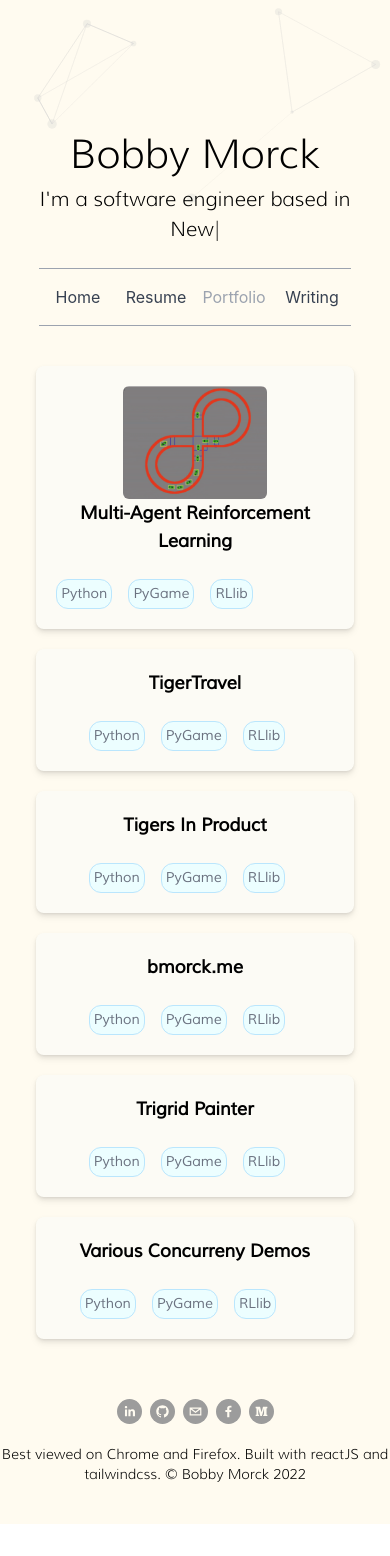
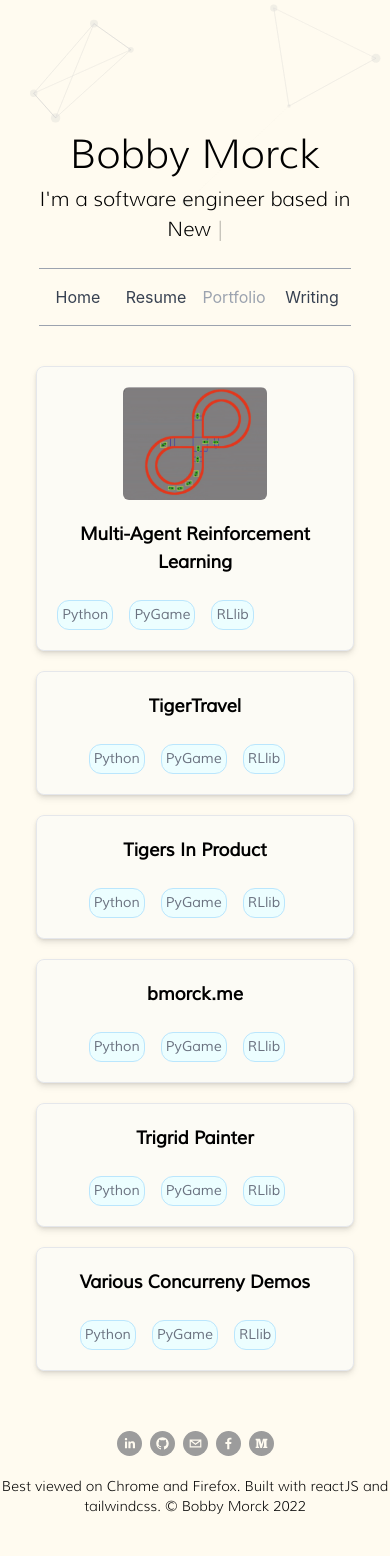
Before and after one commit to bmorck/personal-site, a React (Create React App) app: page /Portfolio in a window 390 px wide. Before the commit the page ends 1524 px from the top, so only its background shows below. Built offline with nearby package versions, Linux system fonts and the light colour scheme.

Commit message:
add border to cards and add padding and fix link

```diff
--- a/src/components/Portfolio.js
+++ b/src/components/Portfolio.js
@@ -7,14 +7,14 @@ const Portfolio = () => {
             <div className="md:basis-1/3"></div>
             <div className="md:basis-1/2 pl-5 pr-5 drop-shadow-md w-11/12">
                 {/* Card for RL Project */}
-                <div className="flex flex-col md:flex-row items-center border-0 drop-shadow-sm rounded-lg bg-custom-bg-color2 p-5 mb-5">
+                <div className="flex flex-col md:flex-row items-center border-0 drop-shadow-sm rounded-lg bg-custom-bg-color2 p-5 mb-5 border-1">
                     {/*<div className="mr-5 ml-5 w-36 border-1 drop-shadow-lg hover:opacity-75 transition ease-in-out delay-50 duration-500 relative hover:scale-110">
                         <div class=" inset-0 bg-cover z-0 "> <img src={rlenv} alt="RL Env" /></div>
                         <div className="opacity-0 hover:opacity-100 duration-500 absolute inset-0 z-10 flex justify-center items-center text-sm text-white font-display-font font-semibold underline">&lt; View Code &gt;</div>
                      </div>*/}
 
                     <div
-                        class="overflow-hidden mr-5 ml-5 w-36 shrink-0 rop-shadow-md rounded-md relative group hover:opacity-75"
+                        class="overflow-hidden mr-5 ml-5 mb-5 md:mb-0 w-36 shrink-0 rop-shadow-md rounded-md relative group hover:opacity-75"
                     >
                         <div
                             class="z-50 opacity-0 group-hover:opacity-100 transition duration-500 ease-in-out absolute from-black/80 to-transparent bg-gradient-to-t inset-0 flex justify-center items-center"
@@ -22,7 +22,7 @@ const Portfolio = () => {
                             <div
                                 class="transform-gpu text-sm group-hover:opacity-100 group-hover:translate-y-0 translate-y-4 transform transition duration-500 ease-in-out"
                             >
-                                <a href="https://github.com/bmorck/TigerTravel" class="font-bold underline text-stone-300 font-display-font">&lt; View Source &gt;</a>
+                                <a href="https://github.com/bmorck/MultiCar-RL" class="font-bold underline text-stone-300 font-display-font">&lt; View Source &gt;</a>
                             </div>
 
                         </div>
@@ -53,7 +53,7 @@ const Portfolio = () => {
                 </div>
 
                 {/* Card for TigerTravel Project */}
-                <div className="flex flex-col md:flex-row items-center border-0 drop-shadow-sm rounded-lg bg-custom-bg-color2 p-5 mb-5">
+                <div className="flex flex-col md:flex-row items-center border-0 drop-shadow-sm rounded-lg bg-custom-bg-color2 p-5 mb-5 border-1">
                     <div className="mr-5 ml-5 w-36 shrink-0 mx-auto">
 
                     </div>
@@ -78,7 +78,7 @@ const Portfolio = () => {
                 </div>
 
                 {/* Card for TigersInProduct Project */}
-                <div className="flex flex-col md:flex-row items-center border-0 drop-shadow-sm rounded-lg bg-custom-bg-color2 p-5 mb-5">
+                <div className="flex flex-col md:flex-row items-center border-0 drop-shadow-sm rounded-lg bg-custom-bg-color2 p-5 mb-5 border-1">
                     <div className="mr-5 ml-5 w-36 shrink-0 mx-auto">
 
                     </div>
@@ -103,7 +103,7 @@ const Portfolio = () => {
                 </div>
 
                 {/* Card for Website Project */}
-                <div className="flex flex-col md:flex-row items-center border-0 drop-shadow-sm rounded-lg bg-custom-bg-color2 p-5 mb-5">
+                <div className="flex flex-col md:flex-row items-center border-0 drop-shadow-sm rounded-lg bg-custom-bg-color2 p-5 mb-5 border-1">
                     <div className="mr-5 ml-5 w-36 shrink-0 mx-auto">
 
                     </div>
@@ -128,7 +128,7 @@ const Portfolio = () => {
                 </div>
 
                 {/* Card for TriGrid Painter Project */}
-                <div className="flex flex-col md:flex-row items-center border-0 drop-shadow-sm rounded-lg bg-custom-bg-color2 p-5 mb-5">
+                <div className="flex flex-col md:flex-row items-center border-0 drop-shadow-sm rounded-lg bg-custom-bg-color2 p-5 mb-5 border-1">
                     <div className="mr-5 ml-5 w-36 shrink-0 mx-auto">
 
                     </div>
@@ -153,7 +153,7 @@ const Portfolio = () => {
                 </div>
 
                 {/* Card for Uber Driver Concurrency Project */}
-                <div className="flex flex-col md:flex-row items-center border-0 drop-shadow-sm rounded-lg bg-custom-bg-color2 p-5 mb-5">
+                <div className="flex flex-col md:flex-row items-center border-0 drop-shadow-sm rounded-lg bg-custom-bg-color2 p-5 mb-5 border-1">
                     <div className="mr-5 ml-5 w-36 shrink-0 mx-auto">
 
                     </div>
```
